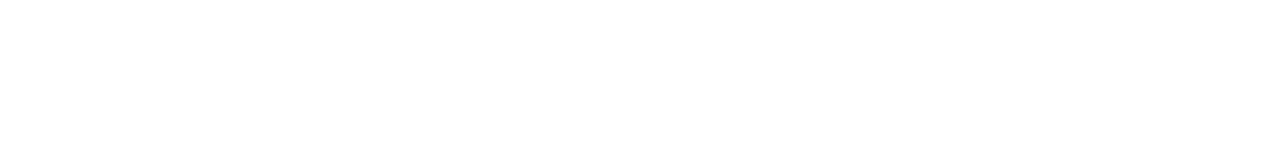
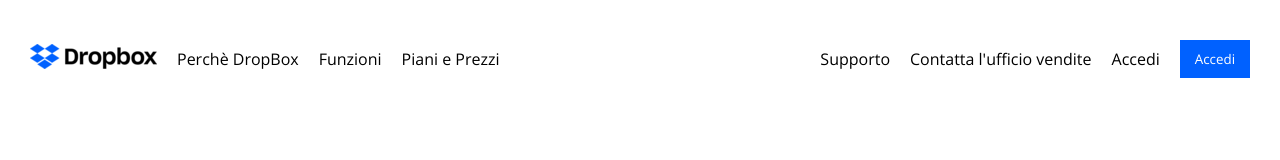
Before and after one commit to lordevito/htmlcss-dropbox, a plain HTML site: page index.html in a window 1280 px wide. Drawn offline with nearby package versions, Linux system fonts and the light colour scheme; files that its build step writes are made by us from their sources.

Commit message:
feat: inserito barra navigazione header

```diff
--- a/css/style.css
+++ b/css/style.css
@@ -0,0 +1,62 @@
+/*
+*********
+RESET
+*********
+*/
+
+*{
+    margin: 0;
+    padding: 0;
+    box-sizing: border-box;
+    font-family: 'Open Sans', sans-serif;
+}
+
+/*
+*********
+COMMON
+*********
+*/
+
+.btn{
+    background-color: #0061ff;
+    padding: 10px 15px;
+    color: white;
+    border: none;
+}
+
+/*
+*********
+HEADER
+*********
+*/
+
+header{
+    height: 80px;
+    position: fixed;
+    top: 0;
+    left: 0;
+    right: 0;
+    z-index: 3;
+}
+
+.navigazione{
+    padding: 10px;
+    display: flex;
+    justify-content: space-between;
+    width: 100%;
+    margin: 0 auto;
+}
+
+.navigazione ul{
+    display: flex;
+    align-items: center;
+    padding: 30px 20px;
+    gap: 0 20px;
+}
+header nav ul li{
+    list-style-type: none;
+}
+header nav ul li a{
+    text-decoration: none;
+    color: black;
+}
--- a/index.html
+++ b/index.html
@@ -4,10 +4,56 @@
     <meta charset="UTF-8">
     <meta name="viewport" content="width=device-width, initial-scale=1.0">
     <title>DropBox</title>
+    <!--Link Google Font-->
+    <link rel="preconnect" href="https://fonts.googleapis.com">
+    <link rel="preconnect" href="https://fonts.gstatic.com" crossorigin>
+    <link href="https://fonts.googleapis.com/css2?family=Fredoka&family=Open+Sans&family=Roboto&display=swap" rel="stylesheet">
     <!--Link Css-->
-    <link rel="stylesheet" href="style.css">
+    <link rel="stylesheet" href="css/style.css">
 </head>
 <body>
+    <!--Inizio header-->
+    <header>
+        <!--Inizio barra di navigazione-->
+        <nav class="navigazione">
+            <ul class="lato sx">
+                <li>
+                    <img src="img/logo-small.png" alt="logo DropBox">
+                </li>
+                <li>
+                    <a href="#">Perchè DropBox</a>
+                </li>
+                <li>
+                    <a href="#">Funzioni</a>
+                </li>
+                <li>
+                    <a href="#">Piani e Prezzi</a>
+                </li>
+            </ul>
+            <ul class="lato dx">
+                <li>
+                    <a href="#">Supporto</a>
+                </li>
+                <li>
+                    <a href="#">Contatta l'ufficio vendite</a>
+                </li>
+                <li>
+                    <a href="#">Accedi</a>
+                </li>
+                <li>
+                    <button class="btn">Accedi</button>
+                </li>
+            </ul>
+        </nav>
+        <!--Fine barra di navigazione-->
+    </header>
+    <!--Inizio main-->
+    <main>
 
+    </main>
+    <!--Inizio footer-->
+    <footer>
+
+    </footer>
 </body>
 </html>
```
Also changed, not shown: img/logo-small.png (added).
